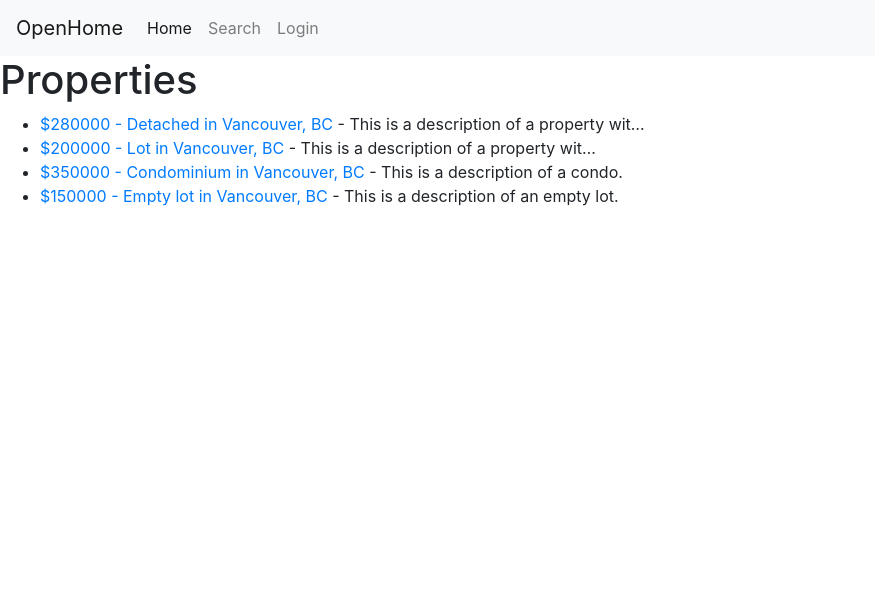
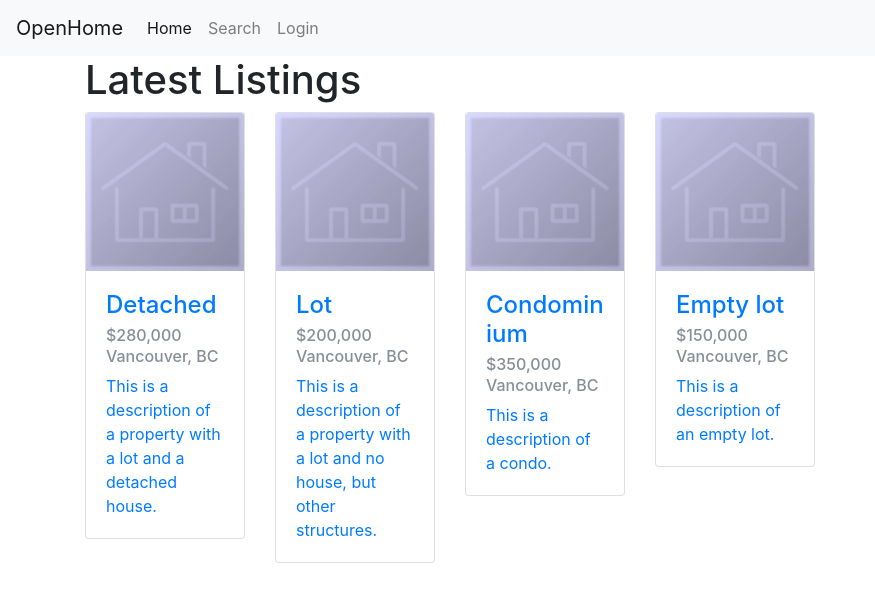
Before and after one commit to riolet/openhome, a Django app: page / in a window 1280 px wide. Shown: the top 602 px of the page, without its empty margins (0-875 px from the left). Run offline with Django 3.2, Linux system fonts and the light colour scheme; data comes from the database, SQL or seed files in the repository; some libraries are stand-ins or nearby versions.

Commit message:
updated home page to show cards and placeholder images

```diff
--- a/openhome/settings.py
+++ b/openhome/settings.py
@@ -38,6 +38,7 @@ INSTALLED_APPS = [
     'django.contrib.sessions',
     'django.contrib.messages',
     'django.contrib.staticfiles',
+    'django.contrib.humanize'
 ]
 
 MIDDLEWARE = [
--- a/property/templates/property/home.html
+++ b/property/templates/property/home.html
@@ -11,15 +11,31 @@
 </head>
 <body>
 {% include './nav.html' %}
-<h1>Properties</h1>
-{% if latest_property_list %}
-    <ul>
-    {% for property in latest_property_list %}
-        <li><a href="{% url 'property:detail' property.id %}">${{ property.price|floatformat:"0" }} - {{ property.property_type|capfirst }} in {{ property.city }}, {{ property.province }}</a> - {{ property.description|truncatechars:40 }}</li>
+{% load static %}
+{% load humanize %}
+<div class="container">
+  <h1 class="header">Latest Listings</h1>
+  {% if latest_property_list %}
+    <div class="row">
+      {% for property in latest_property_list %}
+      <div class="col-xs-12 col-sm-6 col-md-4 col-lg-3 col-xl-2">
+        <a href="{% url 'property:detail' property.id %}">
+          <div class="card">
+            <img class="card-img-top" src="{% static 'property/img/noimage.jpg' %}"/>
+            <div class="card-body">
+              <h4 class="card-title">{{property.property_type|capfirst}}</h4>
+              <h6 class="card-subtitle mb-2 text-muted">${{ property.price|floatformat:"0"|intcomma }}</h6>
+              <h6 class="card-subtitle mb-2 text-muted">{{ property.city }}, {{ property.province }}</h6>
+              <p class="card-text">{{ property.description|truncatechars:100 }}</p>
+            </div>
+          </div>
+        </a>
+      </div>
     {% endfor %}
-    </ul>
-{% else %}
+    </div>
+  {% else %}
     <p>No properties are available in your region.</p>
-{% endif %}
+  {% endif %}
+</div>
 </body>
 </html>
--- a/property/views.py
+++ b/property/views.py
@@ -15,7 +15,7 @@ class HomeView(generic.ListView):
 
     def get_queryset(self):
         # The 5 most recently published properties
-        return Property.objects.order_by('-publish_stamp').filter(Q(status='A') | Q(status='P'))[:5]
+        return Property.objects.order_by('-publish_stamp').filter(Q(status='A') | Q(status='P'))[:10]
 
 
 class DetailView(generic.DetailView):
```
Also changed, not shown: README.md, property/static/property/img/noimage.jpg (added), 1 other file.
